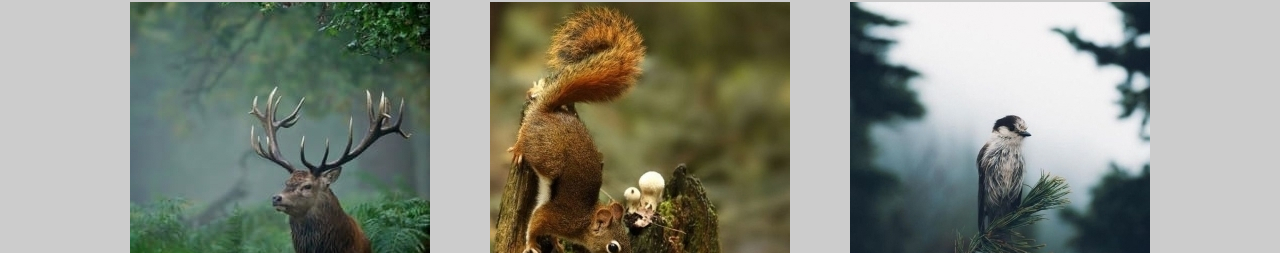
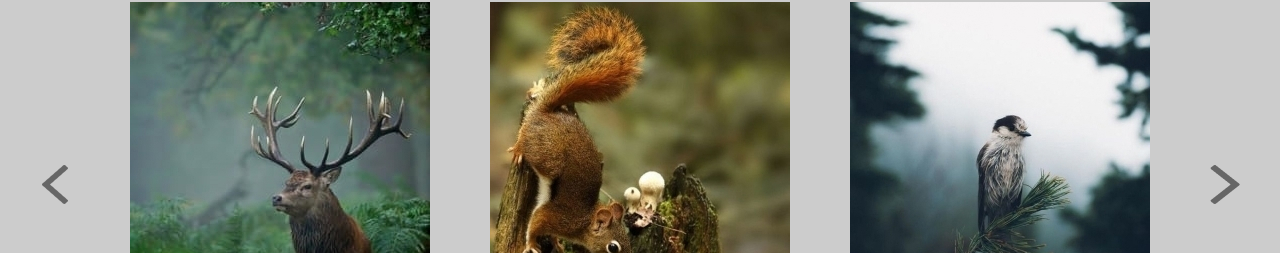
Before and after one commit to irina-snezan/wildlife, a plain HTML site: page index.html in a window 1280 px wide. Shown: the part 1149-1402 px from the top of the page. Drawn offline with nearby package versions, Linux system fonts and the light colour scheme.

Commit message:
feat: fix img src

```diff
--- a/index.html
+++ b/index.html
@@ -47,7 +47,7 @@
 			</div>
 			<div class="slider">
 				<div class="flex-item flex1">
-					<img src="assets/item-left.png" alt="">
+					<img src="assets/item_left.png" alt="">
 				</div>
 				<div class="flex-item flex2">
 					<div class="content-img">
@@ -71,7 +71,7 @@
 					<img src="assets/bird.jpg" alt="bird">
 				</div>
 				<div class="flex-item flex5">
-					<img src="assets/item-right.png" alt="">
+					<img src="assets/item_right.png" alt="">
 				</div>
 			</div>
 			<form id="forma" action="#" method="#">
```
